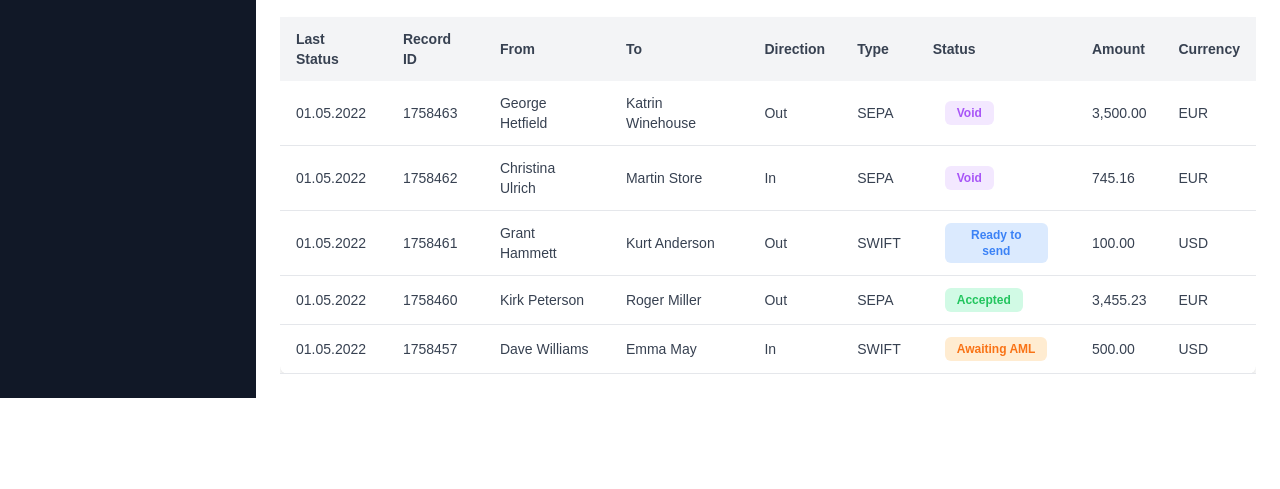
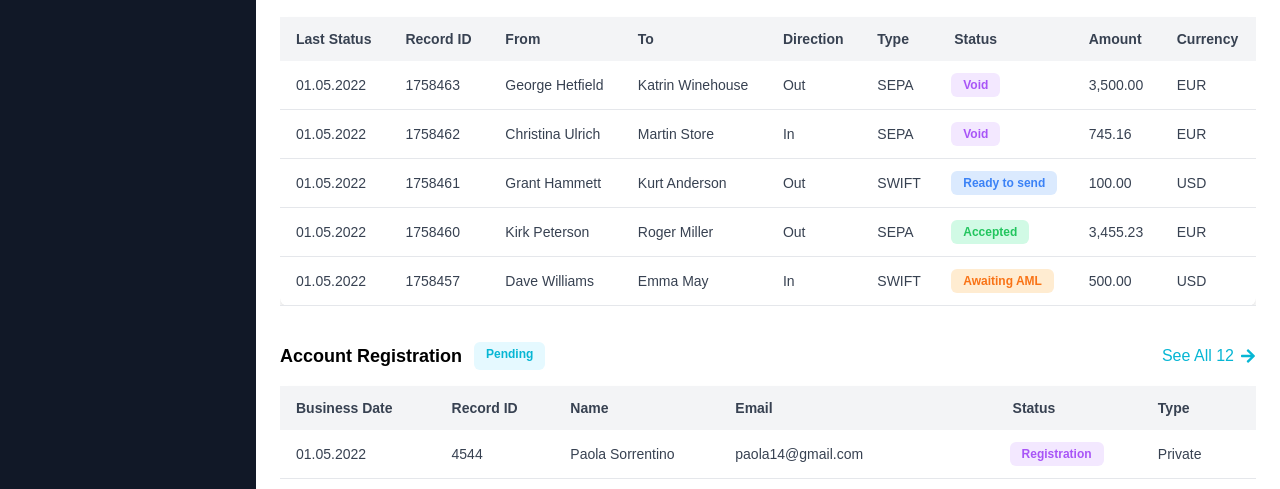
Before and after one commit to kongsin/react_demo, a Next.js app: page / in a window 1280 px wide. Shown: the part 439-928 px from the top of the page. Before the commit the page ends 837 px from the top, so only its background shows below. Built offline with nearby package versions, Linux system fonts and the light colour scheme.

Commit message:
feat: create dashboard register account section.

```diff
--- /dev/null
+++ b/src/app/domain/entiry/AccountRegistrationModel.ts
@@ -0,0 +1,10 @@
+interface AccountRegistration {
+    businessDate: string,
+    recordId: string,
+    name: string,
+    email: string,
+    status: string,
+    type: string,
+}
+
+export default AccountRegistration
--- /dev/null
+++ b/src/app/enums/RegistrationStatus.ts
@@ -0,0 +1,7 @@
+enum TransactionStatus {
+  Completed = "Completed",
+  Pending = "Pending",
+  Registration = "Registration"
+}
+
+export default TransactionStatus
--- /dev/null
+++ b/src/app/interfaces/AccountRegistrationTableProps.ts
@@ -0,0 +1,8 @@
+import AccountRegistrationModel from "../domain/entiry/AccountRegistrationModel";
+import StyleableProps from "./StyleableProbs";
+
+interface AccountRegistrationTableProps extends StyleableProps {
+    transactions: AccountRegistrationModel[]
+}
+
+export default AccountRegistrationTableProps
--- a/src/app/presentation/home/TransactionCollumn.tsx
+++ b/src/app/presentation/components/CustomTableCell.tsx
@@ -1,13 +1,13 @@
 import StyleableProps from "@/app/interfaces/StyleableProbs"
 
-interface TransactionCollumnProps extends StyleableProps {
+interface CustomTableCellProps extends StyleableProps {
    text: string
 }
 
-const TransactionCollumn = ({className, text}:TransactionCollumnProps) => {
+const CustomTableCell = ({className, text}:CustomTableCellProps) => {
     return (
         <td className={`py-3 px-4 text-gray-700 text-sm ${className}`}>{text}</td>
     )
 }
 
-export default TransactionCollumn
+export default CustomTableCell
--- /dev/null
+++ b/src/app/presentation/home/AccountRegistration.tsx
@@ -0,0 +1,23 @@
+import AccountRegistrationTableProps from "@/app/interfaces/AccountRegistrationTableProps"
+import BadgeComponent from "../components/BadgeComponent"
+import SectionNameText from "../components/SectionNameText"
+import AccountRegistrationTable from "./AccountRegistrationTable"
+import FlexSpace from "../components/FlexSpace"
+import SeeAllButton from "../components/SeeAllButton"
+
+const AccountRegistration = ({transactions, className}: AccountRegistrationTableProps) => {
+
+    return (
+        <div className="flex flex-col mt-9">
+            <div className="flex flex-row">
+                <SectionNameText text="Account Registration" />
+                <BadgeComponent text="Pending" />
+                <FlexSpace />
+                <SeeAllButton itemCount={transactions.length} />
+            </div>
+            <AccountRegistrationTable className={`mt-4 ${className}`} transactions={transactions} />
+        </div>
+    )
+}
+
+export default AccountRegistration
--- /dev/null
+++ b/src/app/presentation/home/AccountRegistrationStatusComponent.tsx
@@ -0,0 +1,34 @@
+import StyleableProps from "@/app/interfaces/StyleableProbs"
+import BadgeComponent from "../components/BadgeComponent"
+import AccountRegistrationModel from "@/app/domain/entiry/AccountRegistrationModel"
+import RegistrationStatus from "@/app/enums/RegistrationStatus"
+
+interface AccountRegistrationStatusProps extends StyleableProps {
+    transaction: AccountRegistrationModel
+}
+
+const AccountRegistrationStatusComponent = ({className, transaction}:AccountRegistrationStatusProps) => {
+    const { fontColor, bgColor, text} = getStatus(transaction)
+    return (
+        <BadgeComponent className={`${className}`} text={text} backgroundColor={bgColor} fontColor={fontColor} />
+    )
+}
+
+function getStatus(transaction: AccountRegistrationModel) {
+    switch (transaction.status) {
+        case RegistrationStatus.Completed: {
+            return { fontColor: "text-customs-fg-status-complete", bgColor: "bg-customs-bg-status-complete", text: transaction.status}
+        }
+        case RegistrationStatus.Pending: {
+            return { fontColor: "text-customs-fg-status-pending", bgColor: "bg-customs-bg-status-pending", text: transaction.status}
+        }
+        case RegistrationStatus.Registration: {
+            return { fontColor: "text-customs-fg-status-registration", bgColor: "bg-customs-bg-status-registration", text: transaction.status}
+        }
+        default: {
+            return { fontColor: "text-customs-fg-status-registration", bgColor: "bg-customs-bg-status-registration", text: transaction.status}
+        }
+    }
+}
+
+export default AccountRegistrationStatusComponent
--- /dev/null
+++ b/src/app/presentation/home/AccountRegistrationTable.tsx
@@ -0,0 +1,47 @@
+import CustomTableCell from "../components/CustomTableCell";
+import AccountRegistrationStatusComponent from "./AccountRegistrationStatusComponent";
+import AccountRegistrationTableProps from "@/app/interfaces/AccountRegistrationTableProps";
+
+const AccountRegistrationTable = ({ transactions, className }: AccountRegistrationTableProps) => {
+    const hiddenCell = ["Last Status", "Record ID"]
+    return (
+        <div className="w-full overflow-x-auto">
+            <table className={`min-w-full bg-white shadow-md rounded-lg ${className}`}>
+                <thead>
+                    <tr className="bg-gray-100 text-gray-700">
+                        {[
+                            "Business Date",
+                            "Record ID",
+                            "Name",
+                            "Email",
+                            "Status",
+                            "Type"
+                        ].map((heading) => (
+                            <th key={heading} className={`py-3 px-4 text-left text-sm font-semibold ${ hiddenCell.includes(heading) ? 'hidden lg:table-cell' : '' }`}>
+                                {heading}
+                            </th>
+                        ))}
+                    </tr>
+                </thead>
+                <tbody>
+                    {transactions.map((tx, index) => (
+                        <tr key={index} className="border-b hover:bg-gray-50">
+                            <CustomTableCell text={tx.businessDate} />
+                            <CustomTableCell text={tx.recordId} />
+                            <CustomTableCell text={tx.name} />
+                            <CustomTableCell text={tx.email} />
+                            <td className="py-3">
+                                <div className="flex">
+                                    <AccountRegistrationStatusComponent transaction={tx} />
+                                </div>
+                            </td>
+                            <CustomTableCell text={tx.type} f />
+                        </tr>
+                    ))}
+                </tbody>
+            </table>
+        </div>
+    );
+};
+
+export default AccountRegistrationTable;
--- a/src/app/presentation/home/HomePage.tsx
+++ b/src/app/presentation/home/HomePage.tsx
@@ -4,6 +4,8 @@ import CorrespondentAccount from "./CorrespondentAccount"
 import items from "../../../assets/mockup_bank.json";
 import transactions from '../../../assets/transfer_list.json'
 import TransactionList from "./TransactionSection";
+import AccountRegistration from "./AccountRegistration";
+import registration from "../../../assets/mockup_registration.json"
 
 const HomePage = () => {
 
@@ -14,6 +16,7 @@ const HomePage = () => {
                 <Header />
                 <CorrespondentAccount items={items} />
                 <TransactionList className="mt-9" transactions={transactions} />
+                <AccountRegistration transactions={registration} />
             </div>
         </div>
     )
--- a/src/app/presentation/home/TransactionsTable.tsx
+++ b/src/app/presentation/home/TransactionsTable.tsx
@@ -1,7 +1,7 @@
 import TransactionModel from "@/app/domain/entiry/TransactionModel";
 import StyleableProps from "@/app/interfaces/StyleableProbs";
 import TransfersStatusComponent from "./TransfersStatusComponent";
-import TransactionCollumn from "./TransactionCollumn";
+import CustomTableCell from "../components/CustomTableCell";
 
 interface TransactionTableProps extends StyleableProps {
     transactions: TransactionModel[]
@@ -34,19 +34,19 @@ const TransactionTable = ({ transactions, className }: TransactionTableProps) =>
                 <tbody>
                     {transactions.map((tx, index) => (
                         <tr key={index} className="border-b hover:bg-gray-50">
-                            <TransactionCollumn className="hidden lg:table-cell" text={tx.date} />
-                            <TransactionCollumn className="hidden lg:table-cell" text={tx.recordId} />
-                            <TransactionCollumn text={tx.from} />
-                            <TransactionCollumn text={tx.to} />
-                            <TransactionCollumn text={tx.direction} />
-                            <TransactionCollumn text={tx.type} />
-                            <td className="py-3 px-4">
+                            <CustomTableCell className="hidden lg:table-cell" text={tx.date} />
+                            <CustomTableCell className="hidden lg:table-cell" text={tx.recordId} />
+                            <CustomTableCell text={tx.from} />
+                            <CustomTableCell text={tx.to} />
+                            <CustomTableCell text={tx.direction} />
+                            <CustomTableCell text={tx.type} />
+                            <td className="py-3">
                                 <div className="flex">
                                     <TransfersStatusComponent transaction={tx} />
                                 </div>
                             </td>
-                            <TransactionCollumn text={tx.amount} f />
-                            <TransactionCollumn text={tx.currency} />
+                            <CustomTableCell text={tx.amount} f />
+                            <CustomTableCell text={tx.currency} />
                         </tr>
                     ))}
                 </tbody>
--- /dev/null
+++ b/src/assets/mockup_registration.json
@@ -0,0 +1,98 @@
+[
+    {
+      "businessDate": "01.05.2022",
+      "recordId": "4544",
+      "name": "Paola Sorrentino",
+      "email": "paola14@gmail.com",
+      "status": "Registration",
+      "type": "Private"
+    },
+    {
+      "businessDate": "02.05.2022",
+      "recordId": "4545",
+      "name": "John Doe",
+      "email": "john.doe@example.com",
+      "status": "Completed",
+      "type": "Corporate"
+    },
+    {
+      "businessDate": "03.05.2022",
+      "recordId": "4546",
+      "name": "Jane Smith",
+      "email": "jane.smith@example.com",
+      "status": "Pending",
+      "type": "Private"
+    },
+    {
+      "businessDate": "04.05.2022",
+      "recordId": "4547",
+      "name": "Robert Brown",
+      "email": "robert.brown@example.com",
+      "status": "Registration",
+      "type": "Corporate"
+    },
+    {
+      "businessDate": "05.05.2022",
+      "recordId": "4548",
+      "name": "Emily Davis",
+      "email": "emily.davis@example.com",
+      "status": "Completed",
+      "type": "Private"
+    },
+    {
+      "businessDate": "06.05.2022",
+      "recordId": "4549",
+      "name": "Michael Wilson",
+      "email": "michael.wilson@example.com",
+      "status": "Registration",
+      "type": "Corporate"
+    },
+    {
+      "businessDate": "07.05.2022",
+      "recordId": "4550",
+      "name": "Sarah Johnson",
+      "email": "sarah.johnson@example.com",
+      "status": "Pending",
+      "type": "Private"
+    },
+    {
+      "businessDate": "08.05.2022",
+      "recordId": "4551",
+      "name": "David Lee",
+      "email": "david.lee@example.com",
+      "status": "Completed",
+      "type": "Corporate"
+    },
+    {
+      "businessDate": "09.05.2022",
+      "recordId": "4552",
+      "name": "Laura Martinez",
+      "email": "laura.martinez@example.com",
+      "status": "Registration",
+      "type": "Private"
+    },
+    {
+      "businessDate": "10.05.2022",
+      "recordId": "4553",
+      "name": "Daniel Garcia",
+      "email": "daniel.garcia@example.com",
+      "status": "Pending",
+      "type": "Corporate"
+    },
+    {
+      "businessDate": "11.05.2022",
+      "recordId": "4554",
+      "name": "Olivia Rodriguez",
+      "email": "olivia.rodriguez@example.com",
+      "status": "Completed",
+      "type": "Private"
+    },
+    {
+      "businessDate": "12.05.2022",
+      "recordId": "4555",
+      "name": "William Martinez",
+      "email": "william.martinez@example.com",
+      "status": "Registration",
+      "type": "Corporate"
+    }
+  ]
--- a/tailwind.config.ts
+++ b/tailwind.config.ts
@@ -21,6 +21,12 @@ export default {
           'bg-status-accept': '#D1FAE5',
           'bg-status-ready-to-send': '#DBEAFE',
           'bg-status-awaiting-aml': '#FFECD1',
+          'fg-status-complete': '#22C55E',
+          'fg-status-pending': '#F97316',
+          'fg-status-registration': '#a855f7',
+          'bg-status-complete': '#D1FAE5',
+          'bg-status-pending': '#FFECD1',
+          'bg-status-registration': '#F3E8FF',
         }
       },
     },
```
